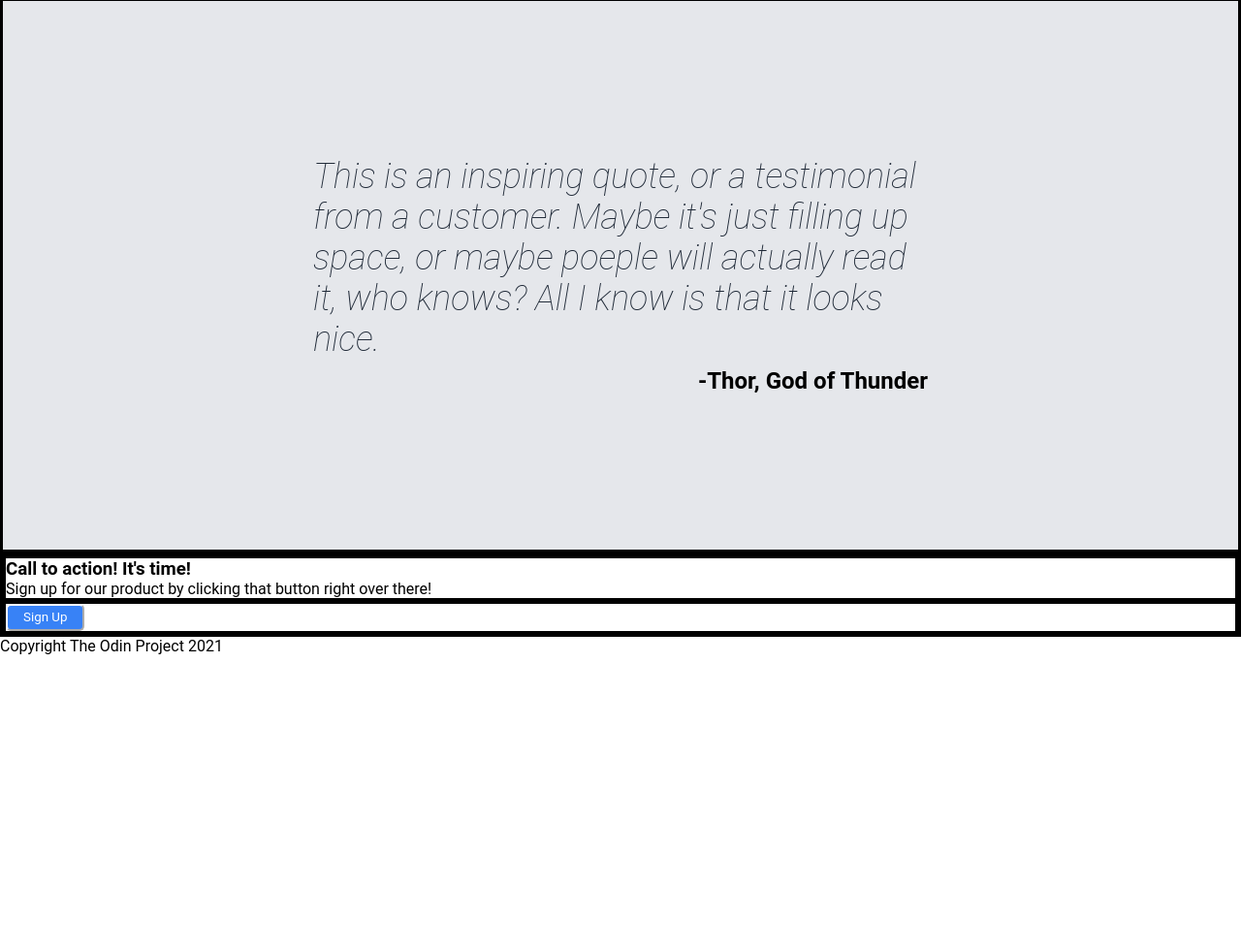
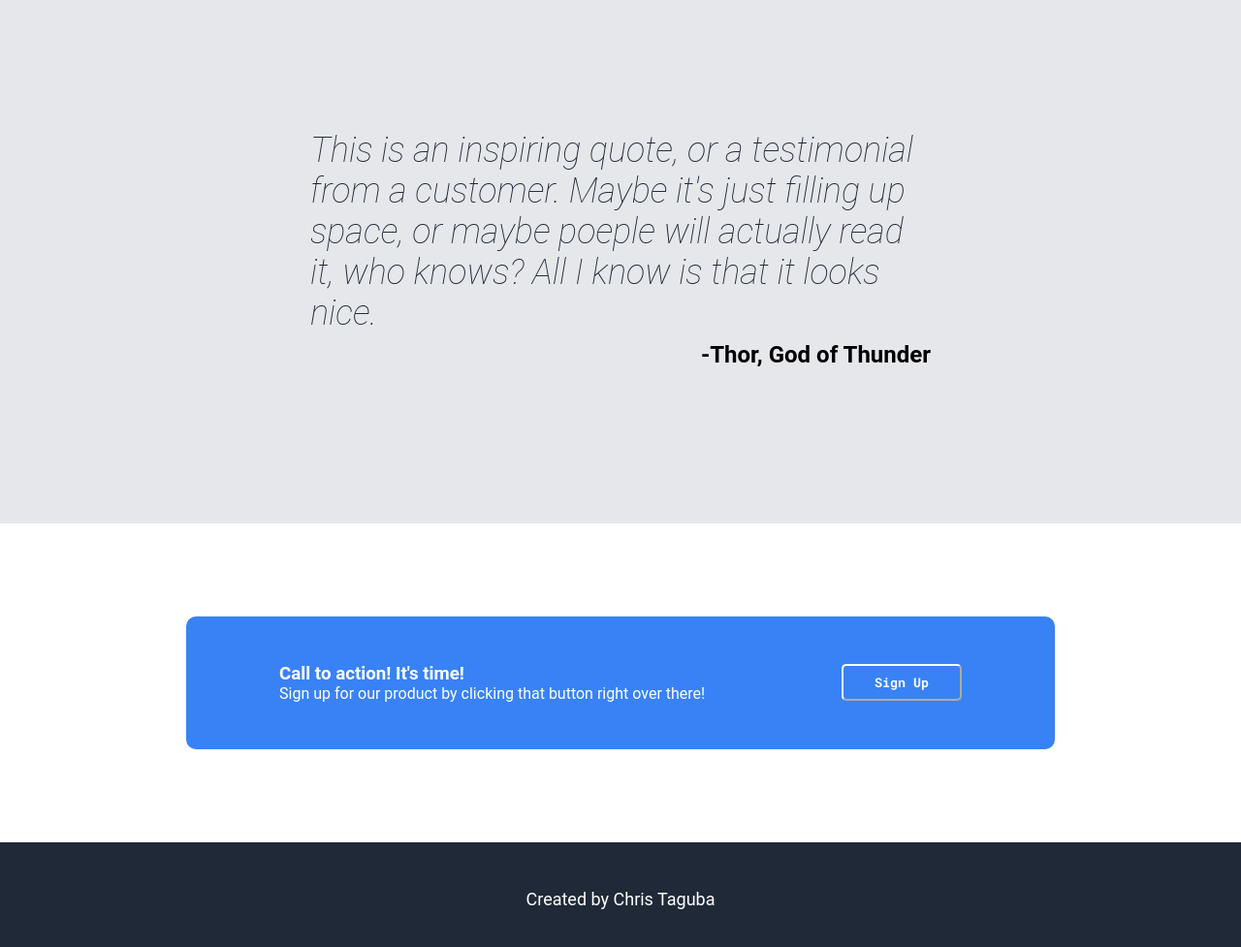
Before and after one commit to ectaguba/odin-landing-page, a plain HTML site: page index.html in a window 1280 px wide. Shown: the part 1479-2456 px from the top of the page at 97% size. Before the commit the page ends 2155 px from the top, so only its background shows below. Drawn offline with Linux system fonts and the light colour scheme.

Commit message:
Styled 'Call To Action' Section

```diff
--- a/index.html
+++ b/index.html
@@ -68,5 +68,5 @@
 </body>
 
 <footer>
-    <p>Copyright The Odin Project 2021</p>
+    <p>Created by Chris Taguba</p>
 </footer>
--- a/styles.css
+++ b/styles.css
@@ -14,9 +14,6 @@ html {
     box-sizing: border-box;
 }
 
-div {
-    border-style: solid;
-}
 
 button {
     padding: 0.3rem 1rem;
@@ -158,3 +155,31 @@ nav a:hover {
     font-weight: bold;
     text-align: right;
 }
+
+/* CALL TO ACTION */
+
+#COA-container {
+    color: white;
+    border-radius: 10px;
+    background-color: var(--button);
+    margin: 6rem 12rem;
+    padding: 3rem 6rem;
+    display: flex;
+    flex-direction: row;
+    align-items: center;
+    justify-content: space-between;
+}
+
+#COA-right button {
+    font-family: 'Roboto Mono';
+    font-weight: 900;
+    padding: 0.5rem 2rem;
+}
+
+footer {
+    color: white;
+    background-color: var(--dark-bg);
+    padding: 3rem 1rem;
+    font-size: 18px;
+    text-align: center;
+}
```
